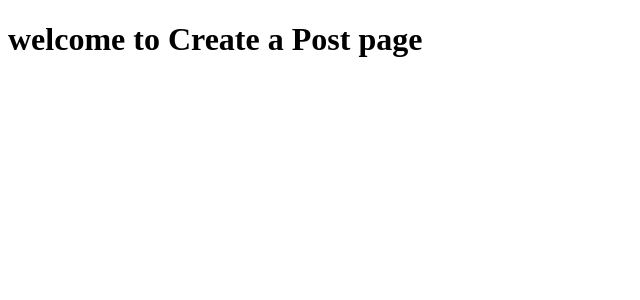
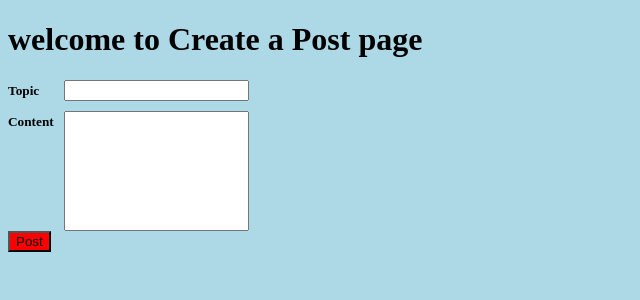
Before and after one commit to HariKandregula/DjangoPost, a Django app: page /home/createID in a window 1280 px wide. Shown: the top 300 px of the page, without its empty margins (0-640 px from the left). Run offline with Django 4.2, Linux system fonts and the light colour scheme.

Commit message:
added new function, new posts can be added dynamically

```diff
--- a/blog/posts/views.py
+++ b/blog/posts/views.py
@@ -5,8 +5,10 @@ from .models import Post
 # Create your views here.
 
 def createID(request):
-    posts = Post.objects.all()
-    return render(request, 'createID.html', {'posts': posts})
+    #ts = Post.objects.all()
+    #return render(request, 'createID.html', {'posts': posts})
+    return render(request, 'createID.html')
+
 
 
 def post(request, pk):
@@ -16,4 +18,12 @@ def post(request, pk):
 
 def home(request):
     posts = Post.objects.all()
+    if request.method == 'POST':
+        post = Post()
+        post.title = request.POST.get('postheading')
+        post.body = request.POST.get('postcontent')
+        post.save()
+
+
+
     return render(request, 'home.html', {'posts': posts})
--- a/blog/static/assets/css/createID_style.css
+++ b/blog/static/assets/css/createID_style.css
@@ -0,0 +1,36 @@
+body {
+    background-color: lightblue;
+}
+
+.postdetails {
+    display: table;
+}
+
+.detailsformone {
+    display: table-row;
+}
+
+.headingbox, .topicname{
+    display: table-cell;
+    margin-bottom: 10px;
+}
+
+.topicname{
+    padding-right: 10px;
+}
+
+.content{
+    padding-right: 10px;
+}
+
+.contentbox, .content {
+    display: table-cell;
+}
+
+.contentbox{
+    padding-bottom: 100px;
+}
+
+.postsubmit{
+    background-color: red;
+}
--- a/blog/templates/createID.html
+++ b/blog/templates/createID.html
@@ -4,11 +4,25 @@
 <head>
     <meta charset="UTF-8">
     <title>Create a Post</title>
-    <link rel="stylesheet" href="{% static 'assets/css/createID_style.css' %}">
+    <link rel="stylesheet" href="{% static '/assets/css/createID_style.css' %}" type="text/css">
 </head>
 <body>
 
 <h1>welcome to Create a Post page</h1>
+<form class="postdetails" action="/" method="POST">
+    {% csrf_token %}
+    <div class="detailsformone">
+        <h5 class="topicname">Topic</h5>
+        <input class="headingbox" type="text" name="postheading">
+    </div>
+    <div class="detailsformone">
+        <h5 class="content">Content</h5>
+        <input class="contentbox" type="text" name="postcontent">
+    </div>
+    <div class="detailsformone">
+        <input class="postsubmit" type="submit" value="Post">
+    </div>
+</form>
 
 </body>
 </html>
```
Also changed, not shown: blog/db.sqlite3.
